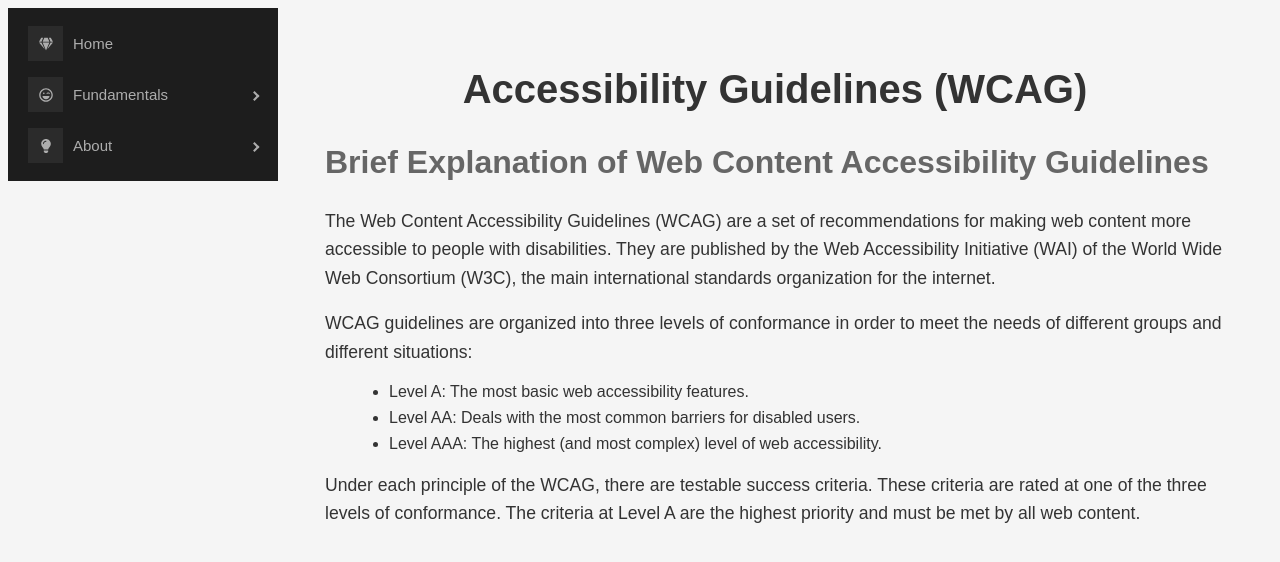
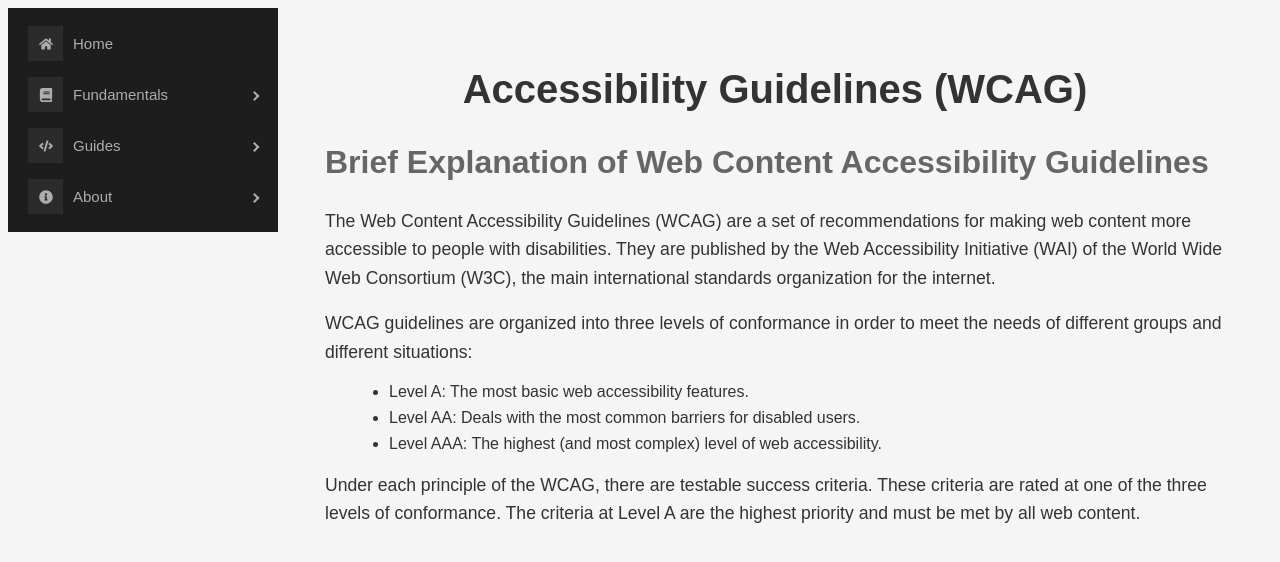
Before and after one commit to skalthoff/accessible-web-design, a Next.js app: page /accessibility-guidelines-wcag in a window 1280 px wide. Shown: the top 562 px of the page. Built offline with nearby package versions, Linux system fonts and the light colour scheme.

Commit message:
improved the sidebar

```diff
--- a/components/sidebar.js
+++ b/components/sidebar.js
@@ -1,19 +1,19 @@
 // components/Sidebar.js
 
 import { ProSidebar, Menu, MenuItem, SubMenu } from 'react-pro-sidebar';
-import { FaTachometerAlt, FaGem, FaList, FaGithub, FaRegLaughWink, FaHeart, FaLightbulb } from 'react-icons/fa';
+import { FaTachometerAlt, FaGem, FaList, FaGithub, FaRegLaughWink, FaHeart, FaLightbulb, FaBook, FaCode, FaInfoCircle, FaHome } from 'react-icons/fa';
 import 'react-pro-sidebar/dist/css/styles.css';
 import Link from 'next/link';
 const Sidebar = () => {
   return (
     <ProSidebar>
       <Menu iconShape="square">
-        <MenuItem icon={<FaGem />}>
+        <MenuItem icon={<FaHome />}>
           <Link href="/">
             Home
           </Link>
         </MenuItem>
-        <SubMenu title="Fundamentals" icon={<FaRegLaughWink />}>
+        <SubMenu title="Fundamentals" icon={<FaBook />}>
           <MenuItem>
             <Link href="/introduction-to-accessibility">
               Introduction to Accessibility
@@ -30,7 +30,29 @@
             </Link>
           </MenuItem>
         </SubMenu>
-        <SubMenu title="About" icon={<FaLightbulb />}>
+        <SubMenu title="Guides" icon={<FaCode />}>
+          <MenuItem>
+            <Link href="/navigation">
+              Navigation
+            </Link>
+          </MenuItem>
+          <MenuItem>
+            <Link href="/color">
+              Color and Contrast
+            </Link>
+          </MenuItem>
+          <MenuItem>
+            <Link href="/Forms">
+              Forms
+            </Link>
+          </MenuItem>
+          <MenuItem>
+            <Link href="/images">
+              Images
+            </Link>
+          </MenuItem>
+        </SubMenu>
+        <SubMenu title="About" icon={<FaInfoCircle />}>
           <MenuItem>
             <Link href="https://github.com/skalthoff/accessible-web-design">
               GitHub
```
